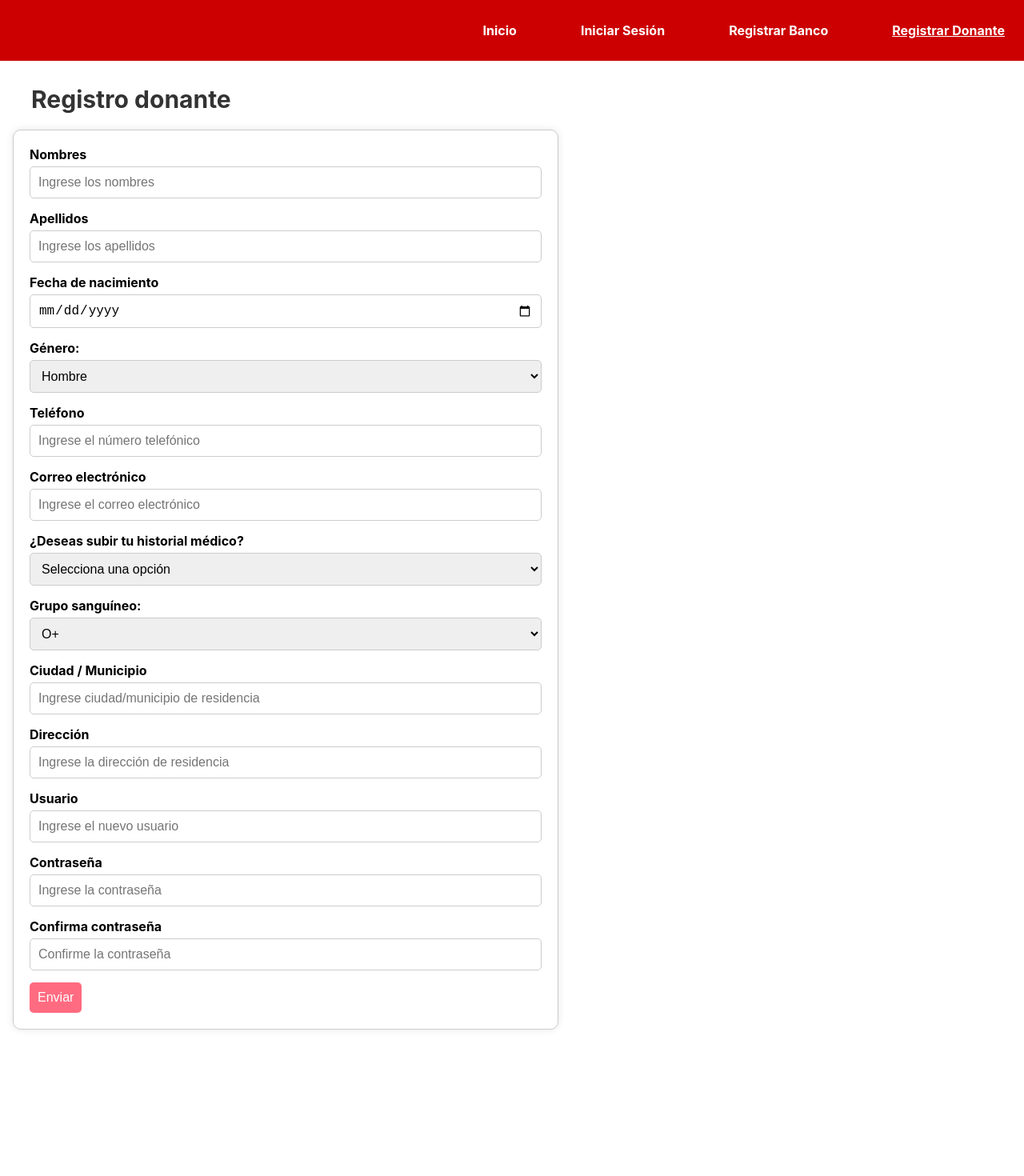
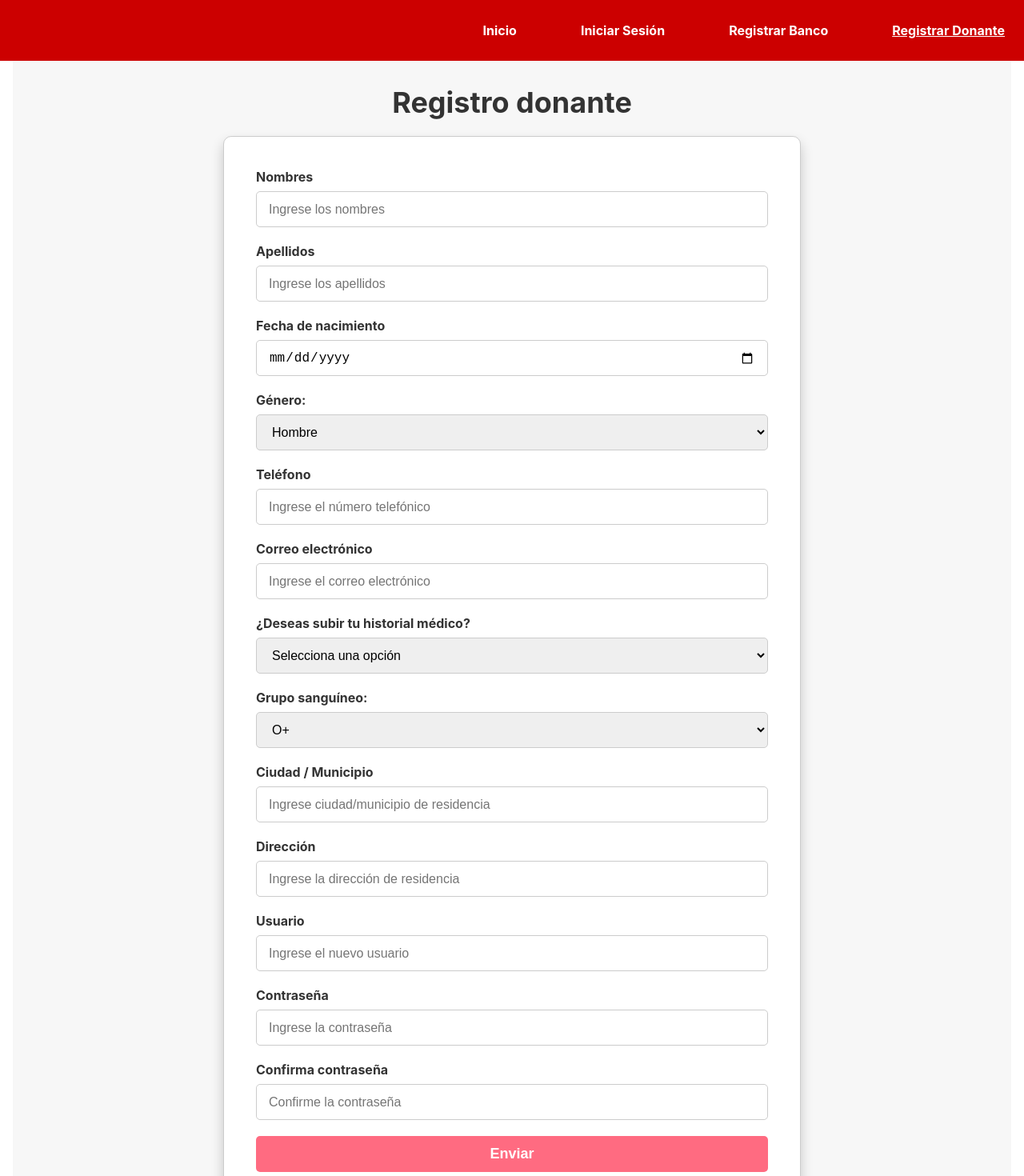
Before and after one commit to ElCabris/blood-bank, a React (Create React App) app in the folder frontend/: page /register/donor in a window 1280 px wide. Shown: the top 1470 px of the page at 80% size. Before the commit the page ends 1303 px from the top, so only its background shows below. Built offline with nearby package versions, Linux system fonts and the light colour scheme.

Commit message:
update register(bank and donor) (#88)
Co-authored-by: David <david.lopez.rivera.2003@gmail.com>

```diff
--- a/frontend/src/components/InputData.js
+++ b/frontend/src/components/InputData.js
@@ -1,10 +1,10 @@
-function InputData({children, type = 'text', ...rest}) {
+function InputData({ type = "text", placeholder, children, className }) {
 	return (
-		<div className="form-group">
-			<label htmlFor={children}>{children}</label>
-			<input {...rest} id={children} type={type}/>
+		<div className={`form-group ${className}`}>
+			<label>{children}</label>
+			<input type={type} placeholder={placeholder} className={className} />
 		</div>
-	)
+	);
 }
 
 export default InputData;
--- a/frontend/src/pages/Login_2.css
+++ b/frontend/src/pages/Login_2.css
@@ -1,54 +1,83 @@
-/* Login.css */
+/* Estilos para centrar el contenido en RegisterBank */
 
+.register-container {
+  display: flex;
+  justify-content: center;
+  align-items: center;
+  min-height: 100vh;
+  background-color: #f7f7f7;
+  flex-direction: column;
+}
+
+/* Estilos del formulario y sus elementos */
 h1 {
-    text-align: left;
-    margin-left: 23px;
-    margin-top: 30px;
-    margin-bottom: 20px;
-    font-size: 30px;
+  text-align: center;
+  font-size: 36px;
   color: #333;
+  margin: 30px 0 20px;
 }
 
 .Form {
-    align-items: flex-start;
   width: 100%;
   max-width: 640px;
-    padding: 20px;
+  padding: 40px;
+  background-color: #fff;
   border: 1px solid #ccc;
   border-radius: 10px;
-    box-shadow: 0 0 10px rgba(0, 0, 0, 0.1);
-    background-color: #fff;
+  box-shadow: 0 8px 16px rgba(0, 0, 0, 0.2);
 }
 
 .form-group {
   display: flex;
   flex-direction: column;
-    margin-bottom: 15px;
-  }
-  label {
-    margin-bottom: 5px;
-    font-weight: bold;
+  margin-bottom: 20px;
 }
 
-  form input, form select {
-    padding: 10px;
+label {
+  margin-bottom: 8px;
+  font-weight: bold;
+  font-size: 16px;
+  color: #333;
+}
+
+/* Estilos para campos de entrada de tamaño uniforme */
+.input-container input,
+.input-container select,
+.form-group select  {
+  width: 100%;           /* Ocupa todo el ancho del contenedor */
+  height: 45px;          /* Altura fija para todos los campos */
+  padding: 12px 15px;    /* Espaciado interno */
   font-size: 16px;
   border: 1px solid #ccc;
   border-radius: 5px;
-    transition: border-color 0.3s, box-shadow 0.3s;
+  outline: none;
+  transition: border-color 0.3s ease, box-shadow 0.3s ease;
+  box-sizing: border-box; /* Asegura que el padding no afecte el ancho */
 }
 
-  form button {
-    padding: 10px;
-    font-size: 16px;
+input:focus, select:focus {
+  border-color: #ff6b81;
+  box-shadow: 0 0 8px rgba(255, 107, 129, 0.3);
+}
+
+/* Estilos para los botones */
+.register-button {
+  width: 100%;
+  padding: 12px;
+  font-size: 18px;
+  font-weight: bold;
+  color: #fff;
   background-color: #ff6b81;
-    color: #fff;
   border: none;
   border-radius: 5px;
   cursor: pointer;
-    transition: background-color 0.3s;
+  transition: background-color 0.3s ease;
 }
 
-  form button:hover {
+button:hover {
   background-color: #CC0000;
 }
+
+button:active {
+  background-color: #b30000;
+}
--- a/frontend/src/pages/RegisterBank.js
+++ b/frontend/src/pages/RegisterBank.js
@@ -1,21 +1,25 @@
 import InputData from "../components/InputData";
 import './Login_2.css';
+
 function RegisterBank() {
 	return (
-		<div>
+		<div className="cuerpo-fondo">
+			<div className="register-container">
 			<h1>Registro banco</h1>
 			<form className="Form">
-				<InputData placeholder='Ingrese nombre o razón social'>Razón social</InputData>
-				<InputData type='number' placeholder='Ingrese el NIT'>NIT</InputData>
-				<InputData type='email' placeholder='Ingrese el correo electrónico'>Correo electrónico</InputData>
-				<InputData type='number' placeholder='Ingrese el número telefónico'>Teléfono de contacto</InputData>
-				<InputData placeholder='Ingrese ciudad/municipio de residencia'>Ciudad/Municipio</InputData>
-				<InputData placeholder='Ingrese la dirección de residencia'>Dirección</InputData>
-				<InputData placeholder='Ingrese el nuevo usuario'>Usuario</InputData>
-				<InputData placeholder='Ingrese la contraseña'>Contraseña</InputData>
-				<InputData placeholder='Confirme la contraseña'>Confirma Contraseña</InputData>
-				<button>Enviar</button>
+				<InputData className="input-container" placeholder='Ingrese nombre o razón social'>Razón social</InputData>
+				<InputData className="input-container" type='number' placeholder='Ingrese el NIT'>NIT</InputData>
+				<InputData className="input-container" type='email' placeholder='Ingrese el correo electrónico'>Correo electrónico</InputData>
+				<InputData className="input-container" type='number' placeholder='Ingrese el número telefónico'>Teléfono de contacto</InputData>
+				<InputData className="input-container" placeholder='Ingrese ciudad/municipio de residencia'>Ciudad/Municipio</InputData>
+				<InputData className="input-container" placeholder='Ingrese la dirección de residencia'>Dirección</InputData>
+				<InputData className="input-container" placeholder='Ingrese el nuevo usuario'>Usuario</InputData>
+				<InputData className="input-container" placeholder='Ingrese la contraseña'>Contraseña</InputData>
+				<InputData className="input-container" placeholder='Confirme la contraseña'>Confirma Contraseña</InputData>
+				<button className="register-button">Enviar</button>
 			</form>
+		</div>
+
 		</div>
 	);
 }
--- a/frontend/src/pages/RegisterDonor.js
+++ b/frontend/src/pages/RegisterDonor.js
@@ -16,26 +16,28 @@ function RegisterDonor() {
 	};
 
 	return (
-		<div>
+		<div className="register-container">
 			<h1>Registro donante</h1>
 			<form className='Form'>
-				<InputData placeholder='Ingrese los nombres'>Nombres</InputData>
-				<InputData placeholder='Ingrese los apellidos'>Apellidos</InputData>
-				<InputData type='date' placeholder='Ingrese fecha de nacimiento'>Fecha de nacimiento</InputData>
+				<InputData className="input-container" placeholder='Ingrese los nombres'>Nombres</InputData>
+				<InputData className="input-container" placeholder='Ingrese los apellidos'>Apellidos</InputData>
+				<InputData className="input-container" type='date' placeholder='Ingrese fecha de nacimiento'>Fecha de nacimiento</InputData>
+
 				<div className="form-group">
 					<label>Género:</label>
-					<select name="gener">
+					<select name="gener" className="input-container">
 						<option>Hombre</option>
 						<option>Mujer</option>
 						<option>Otro</option>
 					</select>
 				</div>
-				<InputData type="text" placeholder='Ingrese el número telefónico'>Teléfono</InputData>
-				<InputData type="email" placeholder='Ingrese el correo electrónico'>Correo electrónico</InputData>
+
+				<InputData className="input-container" type="text" placeholder='Ingrese el número telefónico'>Teléfono</InputData>
+				<InputData className="input-container" type="email" placeholder='Ingrese el correo electrónico'>Correo electrónico</InputData>
 
 				<div className="form-group">
 					<label>¿Deseas subir tu historial médico?</label>
-					<select onChange={handleMedicalHistoryChange}>
+					<select className="input-container" onChange={handleMedicalHistoryChange}>
 						<option value="">Selecciona una opción</option>
 						<option value="yes">Sí</option>
 						<option value="no">No</option>
@@ -43,12 +45,12 @@ function RegisterDonor() {
 				</div>
 
 				{uploadMedicalHistory === "yes" && (
-					<InputData type="file">Historial médico</InputData>
+					<InputData className="input-container" type="file">Historial médico</InputData>
 				)}
 
 				<div className="form-group">
 					<label>Grupo sanguíneo:</label>
-					<select name="sangre" className='options'>
+					<select name="sangre" className="input-container">
 						<option>O+</option>
 						<option>O-</option>
 						<option>A+</option>
@@ -60,12 +62,13 @@ function RegisterDonor() {
 					</select>
 				</div>
 
-				<InputData placeholder='Ingrese ciudad/municipio de residencia'>Ciudad / Municipio</InputData>
-				<InputData placeholder='Ingrese la dirección de residencia'>Dirección</InputData>
-				<InputData placeholder='Ingrese el nuevo usuario'>Usuario</InputData>
-				<InputData type="password" placeholder='Ingrese la contraseña'>Contraseña</InputData>
-				<InputData type="password" placeholder='Confirme la contraseña'>Confirma contraseña</InputData>
-				<button type="submit">Enviar</button>
+				<InputData className="input-container" placeholder='Ingrese ciudad/municipio de residencia'>Ciudad / Municipio</InputData>
+				<InputData className="input-container" placeholder='Ingrese la dirección de residencia'>Dirección</InputData>
+				<InputData className="input-container" placeholder='Ingrese el nuevo usuario'>Usuario</InputData>
+				<InputData className="input-container" type="password" placeholder='Ingrese la contraseña'>Contraseña</InputData>
+				<InputData className="input-container" type="password" placeholder='Confirme la contraseña'>Confirma contraseña</InputData>
+
+				<button className="register-button" type="submit">Enviar</button>
 			</form>
 		</div>
 	);
```
Also changed, not shown: frontend/src/media/R.jpeg (added), 1 other file (tests, documents, lock files or other folders). Lines whose indentation alone changed are shown as unchanged.
